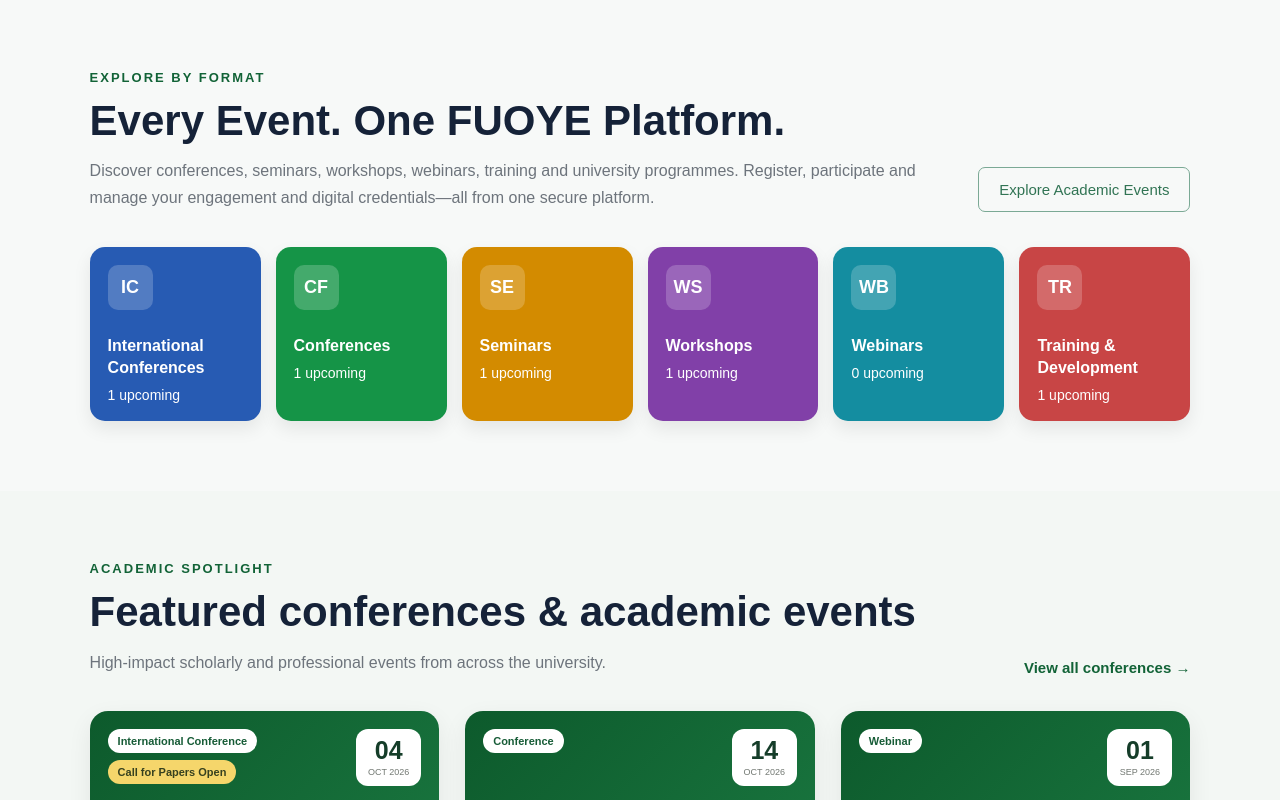
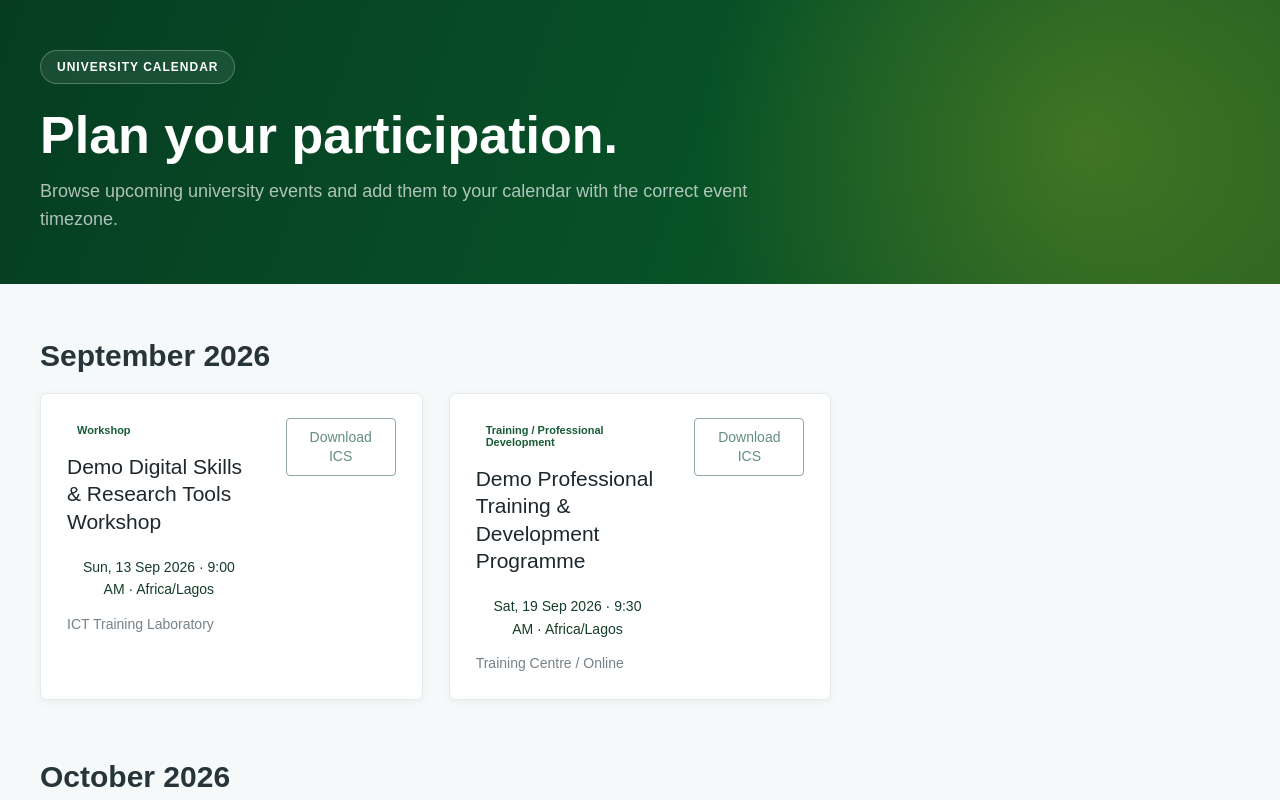
Before and after one commit to Oluwajuwonlo03/Campus-event-management-system, a React (Vite) app: page /calendar in a window 1280 px wide. Shown: the top 800 px of the page. Built offline with nearby package versions, Linux system fonts and the light colour scheme.

Commit message:
Updated calendar page

```diff
--- a/package.json
+++ b/package.json
@@ -11,7 +11,8 @@
   },
   "dependencies": {
     "react": "^19.2.8",
-    "react-dom": "^19.2.8"
+    "react-dom": "^19.2.8",
+    "react-router-dom": "^7.18.3"
   },
   "devDependencies": {
     "@eslint/js": "^10.0.1",
--- a/src/App.jsx
+++ b/src/App.jsx
@@ -1,18 +1,38 @@
+import { BrowserRouter, Routes, Route } from "react-router-dom";
+
 import ExploreFormat from "./components/ExploreFormat";
 import FeaturedEvents from "./components/FeaturedEvents";
 import CallsForPapers from "./components/CallsForPapers";
 import ExploreEvents from "./components/ExploreEvents";
+import Calendar from "./components/Calendar";
+
 import "./App.css";
 
-function App() {
+function Home() {
   return (
     <>
       <ExploreFormat />
       <FeaturedEvents />
       <CallsForPapers />
-      <ExploreEvents/>
+      <ExploreEvents />
     </>
   );
 }
 
+function App() {
+  return (
+    <BrowserRouter>
+      <Routes>
+
+        {/* Homepage */}
+        <Route path="/" element={<Home />} />
+
+        {/* Calendar page */}
+        <Route path="/calendar" element={<Calendar />} />
+
+      </Routes>
+    </BrowserRouter>
+  );
+}
+
 export default App;
--- /dev/null
+++ b/src/components/Calendar.css
@@ -0,0 +1,294 @@
+/* ================================
+   CALENDAR PAGE
+================================ */
+
+.calendar-page {
+  width: 100%;
+  background: #f5f9fa;
+  color: #17242a;
+}
+
+/* ================================
+   HERO
+================================ */
+
+.calendar-hero {
+  width: 100%;
+  min-height: 260px;
+
+  display: flex;
+  align-items: center;
+
+  background:
+    radial-gradient(
+      circle at 85% 50%,
+      rgba(111, 151, 35, 0.45),
+      transparent 35%
+    ),
+    linear-gradient(
+      110deg,
+      #063d22 0%,
+      #075127 55%,
+      #245e22 100%
+    );
+
+  color: white;
+}
+
+.calendar-hero-content {
+  width: 100%;
+  max-width: 1400px;
+  margin: 0 auto;
+  padding: 50px 40px;
+}
+
+.calendar-badge {
+  display: inline-block;
+  padding: 9px 16px;
+
+  border: 1px solid rgba(255, 255, 255, 0.25);
+  border-radius: 30px;
+
+  background: rgba(255, 255, 255, 0.08);
+
+  font-size: 12px;
+  font-weight: 700;
+  letter-spacing: 1px;
+}
+
+.calendar-hero h1 {
+  margin: 24px 0 14px;
+
+  font-size: 52px;
+  line-height: 1.05;
+  font-weight: 700;
+}
+
+.calendar-hero p {
+  max-width: 750px;
+  margin: 0;
+
+  color: rgba(255, 255, 255, 0.68);
+
+  font-size: 18px;
+  line-height: 1.6;
+}
+
+/* ================================
+   EVENTS SECTION
+================================ */
+
+.calendar-events {
+  width: 100%;
+  padding: 55px 0 80px;
+}
+
+.calendar-container {
+  width: 100%;
+  max-width: 1400px;
+  margin: 0 auto;
+  padding: 0 40px;
+}
+
+/* ================================
+   MONTH
+================================ */
+
+.calendar-month {
+  width: 100%;
+  margin-bottom: 60px;
+}
+
+.calendar-month h2 {
+  margin: 0 0 20px;
+
+  font-size: 30px;
+  font-weight: 600;
+
+  color: #27343a;
+}
+
+/* ================================
+   EVENT LIST
+================================ */
+
+.events-grid {
+  width: 100%;
+
+  display: flex;
+  flex-direction: column;
+
+  gap: 18px;
+}
+
+/* ================================
+   EVENT CARD
+================================ */
+
+.calendar-card {
+  width: 100%;
+  min-height: 185px;
+
+  display: flex;
+  justify-content: space-between;
+  align-items: flex-start;
+
+  gap: 35px;
+
+  padding: 24px 26px;
+
+  background: #ffffff;
+
+  border: 1px solid #e5ebea;
+  border-radius: 7px;
+
+  box-shadow: 0 2px 8px rgba(0, 0, 0, 0.05);
+
+  box-sizing: border-box;
+}
+
+.event-card-content {
+  flex: 1;
+  min-width: 0;
+}
+
+.event-type {
+  display: inline-block;
+
+  margin-bottom: 11px;
+  padding: 5px 10px;
+
+  border-radius: 5px;
+
+  background: #e8f5eb;
+  color: #286b42;
+
+  font-size: 12px;
+  font-weight: 600;
+}
+
+.event-card-content h3 {
+  margin: 0 0 12px;
+
+  color: #1e272c;
+
+  font-size: 21px;
+  line-height: 1.3;
+  font-weight: 500;
+}
+
+.event-date,
+.event-location {
+  margin: 0;
+
+  color: #778187;
+
+  font-size: 14px;
+  line-height: 1.6;
+}
+
+.event-location {
+  margin-top: 3px;
+}
+
+/* ================================
+   DOWNLOAD BUTTON
+================================ */
+
+.download-ics {
+  flex-shrink: 0;
+
+  min-width: 110px;
+
+  padding: 10px 15px;
+
+  display: flex;
+  flex-direction: column;
+  align-items: center;
+  justify-content: center;
+
+  background: white;
+
+  border: 1px solid #8eaaa0;
+  border-radius: 4px;
+
+  color: #638d80;
+
+  font-size: 14px;
+  line-height: 1.2;
+
+  cursor: pointer;
+
+  transition: all 0.2s ease;
+}
+
+.download-ics span {
+  margin-top: 2px;
+}
+
+.download-ics:hover {
+  background: #edf5f1;
+  border-color: #557f70;
+  color: #426e60;
+}
+
+/* ================================
+   TABLET
+================================ */
+
+@media (max-width: 900px) {
+  .calendar-hero-content,
+  .calendar-container {
+    padding-left: 25px;
+    padding-right: 25px;
+  }
+
+  .calendar-hero h1 {
+    font-size: 42px;
+  }
+}
+
+/* ================================
+   MOBILE
+================================ */
+
+@media (max-width: 600px) {
+  .calendar-hero {
+    min-height: 230px;
+  }
+
+  .calendar-hero-content {
+    padding-top: 40px;
+    padding-bottom: 40px;
+  }
+
+  .calendar-hero h1 {
+    font-size: 36px;
+  }
+
+  .calendar-hero p {
+    font-size: 15px;
+  }
+
+  .calendar-events {
+    padding-top: 35px;
+  }
+
+  .calendar-container {
+    padding-left: 16px;
+    padding-right: 16px;
+  }
+
+  .calendar-month h2 {
+    font-size: 26px;
+  }
+
+  .calendar-card {
+    flex-direction: column;
+    gap: 20px;
+  }
+
+  .download-ics {
+    width: 100%;
+  }
+}
--- /dev/null
+++ b/src/components/Calendar.jsx
@@ -0,0 +1,123 @@
+import "./Calendar.css";
+
+const events = [
+  {
+    month: "September 2026",
+    items: [
+      {
+        type: "Workshop",
+        title: "Demo Digital Skills & Research Tools Workshop",
+        date: "Sun, 13 Sep 2026",
+        time: "9:00 AM",
+        location: "ICT Training Laboratory",
+        timezone: "Africa/Lagos",
+        ics: true,
+      },
+      {
+        type: "Training / Professional Development",
+        title: "Demo Professional Training & Development Programme",
+        date: "Sat, 19 Sep 2026",
+        time: "9:30 AM",
+        location: "Training Centre / Online",
+        timezone: "Africa/Lagos",
+        ics: true,
+      },
+    ],
+  },
+  {
+    month: "October 2026",
+    items: [
+      {
+        type: "International Conference",
+        title:
+          "Demo International Conference on AI, Education & Digital Transformation",
+        date: "Sun, 4 Oct 2026",
+        time: "9:00 AM",
+        location: "University Conference Centre / Online",
+        timezone: "Africa/Lagos",
+        ics: true,
+      },
+      {
+        type: "Conference",
+        title: "Demo University Research & Innovation Conference",
+        date: "Wed, 14 Oct 2026",
+        time: "10:00 AM",
+        location: "University Main Auditorium",
+        timezone: "Africa/Lagos",
+        ics: true,
+      },
+    ],
+  },
+];
+
+function Calendar() {
+  return (
+    <main className="calendar-page">
+
+      {/* HERO SECTION */}
+      <section className="calendar-hero">
+        <div className="calendar-hero-content">
+          <span className="calendar-badge">UNIVERSITY CALENDAR</span>
+
+          <h1>Plan your participation.</h1>
+
+          <p>
+            Browse upcoming university events and add them to your calendar
+            with the correct event timezone.
+          </p>
+        </div>
+      </section>
+
+      {/* EVENTS */}
+      <section className="calendar-events">
+        <div className="calendar-container">
+
+          {events.map((month) => (
+            <div className="calendar-month" key={month.month}>
+
+              <h2>{month.month}</h2>
+
+              <div className="events-grid">
+                {month.items.map((event) => (
+                  <div className="calendar-card" key={event.title}>
+
+                    <div className="event-card-content">
+
+                      <span className="event-type">
+                        {event.type}
+                      </span>
+
+                      <h3>{event.title}</h3>
+
+                      <p className="event-date">
+                        {event.date} · {event.time} · {event.timezone}
+                      </p>
+
+                      <p className="event-location">
+                        {event.location}
+                      </p>
+
+                    </div>
+
+                    {event.ics && (
+                      <button className="download-ics">
+                        Download
+                        <span>ICS</span>
+                      </button>
+                    )}
+
+                  </div>
+                ))}
+              </div>
+
+            </div>
+          ))}
+
+        </div>
+      </section>
+
+    </main>
+  );
+}
+
+export default Calendar;
```
Also changed, not shown: 1 other file (tests, documents, lock files or other folders).
